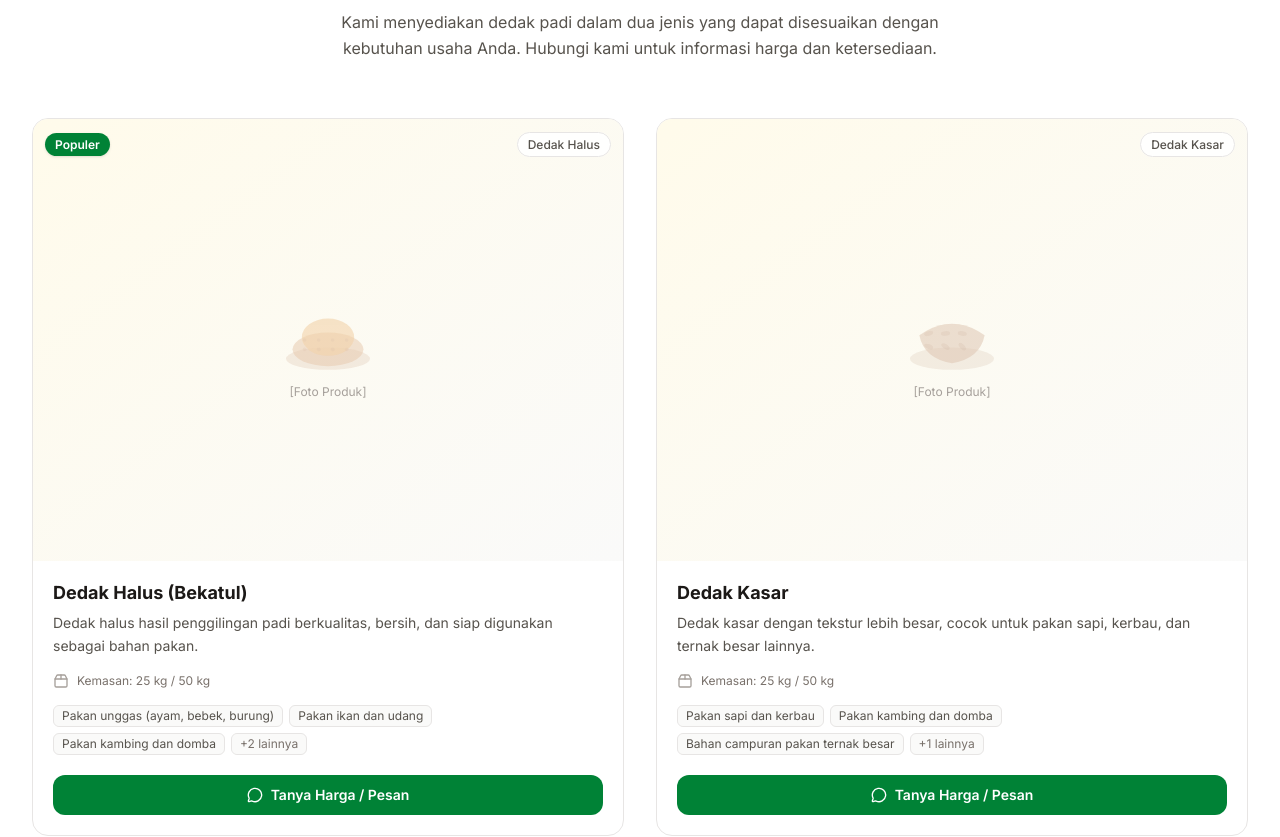
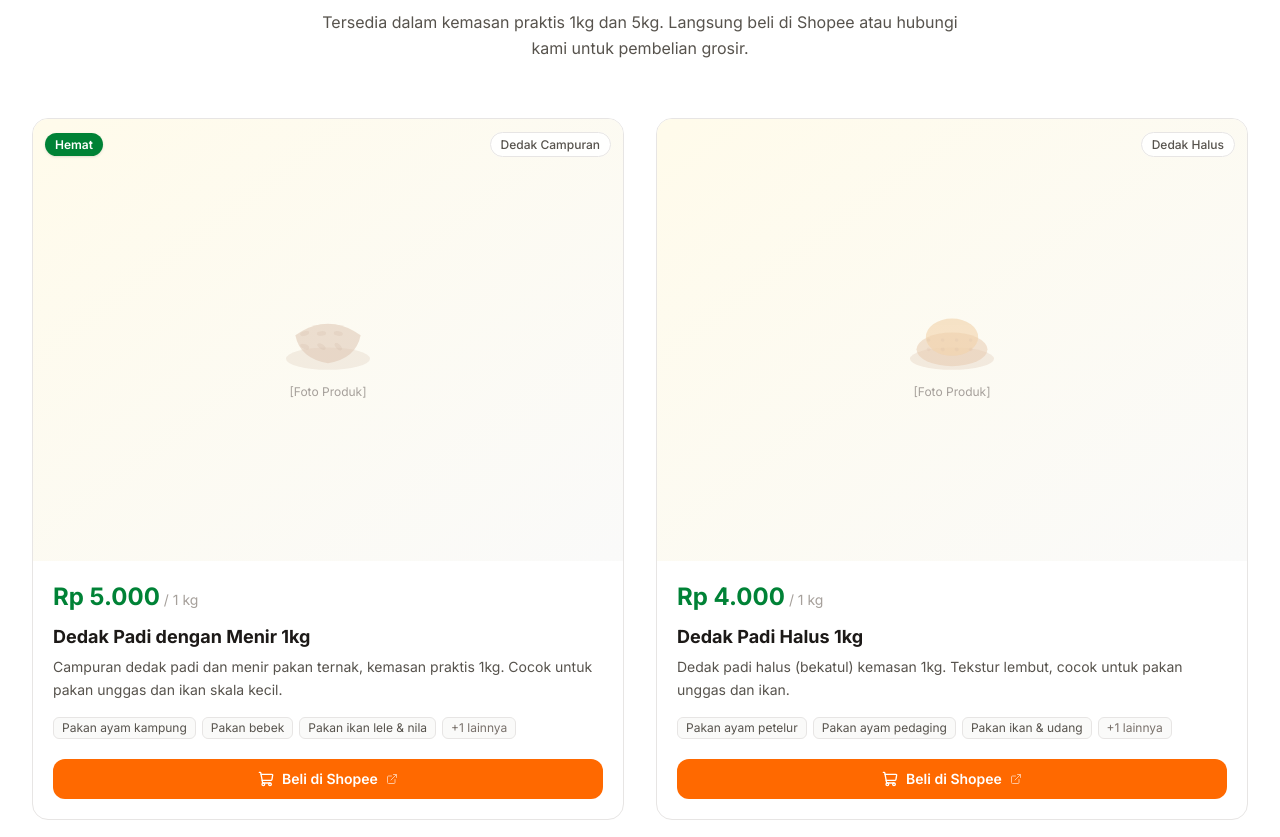
Before and after one commit to ardhikaxx/dedak-padi-web, a Next.js app: page / in a window 1280 px wide. Shown: the part 1200-2037 px from the top of the page. Built offline with nearby package versions, Linux system fonts and the light colour scheme.

Commit message:
feat: update products to 4 retail items with Shopee purchase links

```diff
--- a/components/ProductCard.tsx
+++ b/components/ProductCard.tsx
@@ -1,15 +1,19 @@
-import { MessageCircle, Package2 } from 'lucide-react';
-import { getWhatsAppUrl } from '@/data/business';
+import { ShoppingCart, ExternalLink } from 'lucide-react';
 import { Product } from '@/data/products';
 
 interface ProductCardProps {
   product: Product;
 }
 
+function formatPrice(price: number): string {
+  return new Intl.NumberFormat('id-ID', {
+    style: 'currency',
+    currency: 'IDR',
+    minimumFractionDigits: 0,
+  }).format(price);
+}
+
 export default function ProductCard({ product }: ProductCardProps) {
-  const orderMessage = `Halo, saya tertarik dengan produk ${product.name}. Bisa informasikan harga dan ketersediaannya?`;
-  const waUrl = `https://wa.me/${process.env.NEXT_PUBLIC_WA_NUMBER || '6281234567890'}?text=${encodeURIComponent(orderMessage)}`;
-
   return (
     <article className="group bg-white rounded-2xl border border-stone-200 overflow-hidden hover:border-green-200 hover:shadow-lg transition-all duration-300">
       {/* Product Image */}
@@ -81,21 +85,22 @@ export default function ProductCard({ product }: ProductCardProps) {
 
       {/* Content */}
       <div className="p-5">
+        {/* Price */}
+        <div className="mb-3">
+          <span className="text-2xl font-bold text-green-700">
+            {formatPrice(product.price)}
+          </span>
+          <span className="text-sm text-stone-400 ml-1">
+            / {product.packaging[0]?.size} {product.packaging[0]?.unit}
+          </span>
+        </div>
+
         <h3 className="text-lg font-bold text-stone-900 mb-1.5 group-hover:text-green-700 transition-colors">
           {product.name}
         </h3>
         <p className="text-sm text-stone-600 leading-relaxed mb-4">
           {product.shortDescription}
         </p>
-
-        {/* Packaging info */}
-        <div className="flex items-center gap-2 mb-4">
-          <Package2 className="w-4 h-4 text-stone-400" aria-hidden="true" />
-          <span className="text-xs text-stone-500">
-            Kemasan:{' '}
-            {product.packaging.map((p) => `${p.size} ${p.unit}`).join(' / ')}
-          </span>
-        </div>
 
         {/* Usage tags */}
         <div className="flex flex-wrap gap-1.5 mb-5">
@@ -114,16 +119,17 @@ export default function ProductCard({ product }: ProductCardProps) {
           )}
         </div>
 
-        {/* CTA */}
+        {/* CTA - Shopee */}
         <a
-          href={waUrl}
+          href={product.shopeeUrl}
           target="_blank"
           rel="noopener noreferrer"
-          className="flex items-center justify-center gap-2 w-full py-2.5 px-4 rounded-xl bg-green-700 text-white text-sm font-semibold hover:bg-green-800 transition-all duration-200 group/btn"
-          aria-label={`Tanya harga ${product.name} via WhatsApp`}
+          className="flex items-center justify-center gap-2 w-full py-2.5 px-4 rounded-xl bg-orange-500 text-white text-sm font-semibold hover:bg-orange-600 transition-all duration-200 group/btn"
+          aria-label={`Beli ${product.name} di Shopee`}
         >
-          <MessageCircle className="w-4 h-4" aria-hidden="true" />
-          Tanya Harga / Pesan
+          <ShoppingCart className="w-4 h-4" aria-hidden="true" />
+          Beli di Shopee
+          <ExternalLink className="w-3 h-3 opacity-60" aria-hidden="true" />
         </a>
       </div>
     </article>
--- a/components/ProductSection.tsx
+++ b/components/ProductSection.tsx
@@ -23,14 +23,14 @@ export default function ProductSection() {
             Produk Unggulan
           </h2>
           <p className="text-base text-stone-600 max-w-2xl mx-auto leading-relaxed">
-            Kami menyediakan dedak padi dalam dua jenis yang dapat disesuaikan dengan
-            kebutuhan usaha Anda. Hubungi kami untuk informasi harga dan ketersediaan.
+            Tersedia dalam kemasan praktis 1kg dan 5kg. Langsung beli di Shopee
+            atau hubungi kami untuk pembelian grosir.
           </p>
         </div>
 
         {/* Product grid */}
         <div className="grid grid-cols-1 sm:grid-cols-2 gap-6 lg:gap-8 max-w-3xl mx-auto lg:max-w-none">
-          {products.filter((p) => p.featured).map((product) => (
+          {products.map((product) => (
             <ProductCard key={product.id} product={product} />
           ))}
         </div>
--- a/data/products.ts
+++ b/data/products.ts
@@ -20,70 +20,129 @@ export interface Product {
   image: string;
   badge?: string;
   featured: boolean;
+  price: number;
+  shopeeUrl: string;
 }
 
 export const products: Product[] = [
   {
-    id: "dedak-halus",
-    name: "Dedak Halus (Bekatul)",
-    slug: "dedak-halus",
+    id: "dedak-menir-1kg",
+    name: "Dedak Padi dengan Menir 1kg",
+    slug: "dedak-padi-dengan-menir-1kg",
     shortDescription:
-      "Dedak halus hasil penggilingan padi berkualitas, bersih, dan siap digunakan sebagai bahan pakan.",
+      "Campuran dedak padi dan menir pakan ternak, kemasan praktis 1kg. Cocok untuk pakan unggas dan ikan skala kecil.",
     longDescription:
-      "Dedak halus atau bekatul merupakan lapisan luar beras yang dihasilkan dari proses penggilingan padi. Memiliki tekstur lembut dan kandungan nutrisi yang baik untuk kebutuhan pakan berbagai jenis ternak.",
+      "Dedak padi dengan campuran menir merupakan pilihan ekonomis untuk peternak skala kecil. Perpaduan dedak dan menir memberikan nutrisi seimbang dengan harga terjangkau. Cocok untuk pakan ayam kampung, bebek, ikan lele, dan ikan nila.",
+    type: "campuran",
+    characteristics: [
+      "Campuran dedak dan menir",
+      "Tekstur campuran halus-kasar",
+      "Warna kecoklatan alami",
+      "Aroma segar",
+      "Kemasan praktis 1kg",
+    ],
+    usageFor: [
+      "Pakan ayam kampung",
+      "Pakan bebek",
+      "Pakan ikan lele & nila",
+      "Pakan puyuh",
+    ],
+    packaging: [{ size: "1", unit: "kg", description: "Plastik press" }],
+    minimumOrder: "1 kemasan",
+    image: "/images/products/dedak-menir-1kg.jpg",
+    badge: "Hemat",
+    featured: true,
+    price: 5000,
+    shopeeUrl: "#",
+  },
+  {
+    id: "dedak-halus-1kg",
+    name: "Dedak Padi Halus 1kg",
+    slug: "dedak-padi-halus-1kg",
+    shortDescription:
+      "Dedak padi halus (bekatul) kemasan 1kg. Tekstur lembut, cocok untuk pakan unggas dan ikan.",
+    longDescription:
+      "Dedak halus atau bekatul murni dengan tekstur sangat lembut. Mengandung tinggi protein dan vitamin B cocok untuk pakan ayam petelur, ayam pedaging, ikan, dan udang. Kemasan 1kg praktis untuk kebutuhan skala kecil.",
     type: "halus",
     characteristics: [
       "Tekstur halus dan lembut",
-      "Warna kuning kecoklatan alami",
-      "Aroma segar khas dedak",
+      "Warna kuning kecoklatan",
+      "Kandungan protein tinggi",
       "Bersih dari kontaminan",
-      "Kadar air terjaga",
+      "Kemasan praktis 1kg",
     ],
     usageFor: [
-      "Pakan unggas (ayam, bebek, burung)",
-      "Pakan ikan dan udang",
-      "Pakan kambing dan domba",
-      "Bahan campuran formulasi pakan",
+      "Pakan ayam petelur",
+      "Pakan ayam pedaging",
+      "Pakan ikan & udang",
       "Pakan kelinci",
     ],
-    packaging: [
-      { size: "25", unit: "kg", description: "Karung plastik" },
-      { size: "50", unit: "kg", description: "Karung plastik" },
+    packaging: [{ size: "1", unit: "kg", description: "Plastik press" }],
+    minimumOrder: "1 kemasan",
+    image: "/images/products/dedak-halus-1kg.jpg",
+    featured: true,
+    price: 4000,
+    shopeeUrl: "#",
+  },
+  {
+    id: "dedak-menir-5kg",
+    name: "Dedak Padi dengan Menir 5kg",
+    slug: "dedak-padi-dengan-menir-5kg",
+    shortDescription:
+      "Campuran dedak padi dan menir pakan ternak, kemasan 5kg. Hemat untuk kebutuhan rutin peternakan.",
+    longDescription:
+      "Pilihan hemat untuk peternak yang membutuhkan stok rutin. Kemasan 5kg cocok untuk peternak unggas dan ikan skala menengah. Campuran dedak dan menir memberikan nutrisi seimbang dengan harga lebih ekonomis.",
+    type: "campuran",
+    characteristics: [
+      "Campuran dedak dan menir",
+      "Kemasan 5kg hemat",
+      "Tekstur campuran",
+      "Warna kecoklatan alami",
+      "Cocok stok rutin",
     ],
-    minimumOrder: "1 karung",
-    image: "/images/products/dedak-halus.jpg",
+    usageFor: [
+      "Pakan ayam kampung",
+      "Pakan bebek",
+      "Pakan ikan lele & nila",
+      "Pakan puyuh",
+    ],
+    packaging: [{ size: "5", unit: "kg", description: "Karung plastik" }],
+    minimumOrder: "1 kemasan",
+    image: "/images/products/dedak-menir-5kg.jpg",
+    badge: "Hemat",
+    featured: true,
+    price: 20000,
+    shopeeUrl: "#",
+  },
+  {
+    id: "dedak-halus-5kg",
+    name: "Dedak Padi Halus 5kg",
+    slug: "dedak-padi-halus-5kg",
+    shortDescription:
+      "Dedak padi halus (bekatul) kemasan 5kg. Pilihan tepat untuk peternak yang membutuhkan stok rutin.",
+    longDescription:
+      "Bekatul pilihan dengan kualitas terbaik dalam kemasan 5kg. Cocok untuk peternak unggas dan ikan skala menengah yang membutuhkan pasokan rutin. Kandungan nutrisi tinggi untuk pertumbuhan ternak yang optimal.",
+    type: "halus",
+    characteristics: [
+      "Tekstur halus premium",
+      "Kemasan 5kg praktis",
+      "Kandungan protein tinggi",
+      "Bersih dan higienis",
+      "Cocok stok rutin",
+    ],
+    usageFor: [
+      "Pakan ayam petelur",
+      "Pakan ayam pedaging",
+      "Pakan ikan & udang",
+      "Pakan kelinci",
+    ],
+    packaging: [{ size: "5", unit: "kg", description: "Karung plastik" }],
+    minimumOrder: "1 kemasan",
+    image: "/images/products/dedak-halus-5kg.jpg",
     badge: "Populer",
     featured: true,
-  },
-  {
-    id: "dedak-kasar",
-    name: "Dedak Kasar",
-    slug: "dedak-kasar",
-    shortDescription:
-      "Dedak kasar dengan tekstur lebih besar, cocok untuk pakan sapi, kerbau, dan ternak besar lainnya.",
-    longDescription:
-      "Dedak kasar mengandung lebih banyak serat kasar dibandingkan dedak halus. Sangat cocok sebagai bahan pakan untuk ternak ruminansia seperti sapi, kerbau, kambing, dan domba.",
-    type: "kasar",
-    characteristics: [
-      "Tekstur lebih kasar dan berserat",
-      "Kandungan serat tinggi",
-      "Warna coklat alami",
-      "Bersih dari kotoran",
-      "Cocok untuk ternak besar",
-    ],
-    usageFor: [
-      "Pakan sapi dan kerbau",
-      "Pakan kambing dan domba",
-      "Bahan campuran pakan ternak besar",
-      "Suplemen serat pakan",
-    ],
-    packaging: [
-      { size: "25", unit: "kg", description: "Karung plastik" },
-      { size: "50", unit: "kg", description: "Karung plastik" },
-    ],
-    minimumOrder: "1 karung",
-    image: "/images/products/dedak-kasar.jpg",
-    featured: true,
+    price: 15000,
+    shopeeUrl: "#",
   },
 ];
 
```
